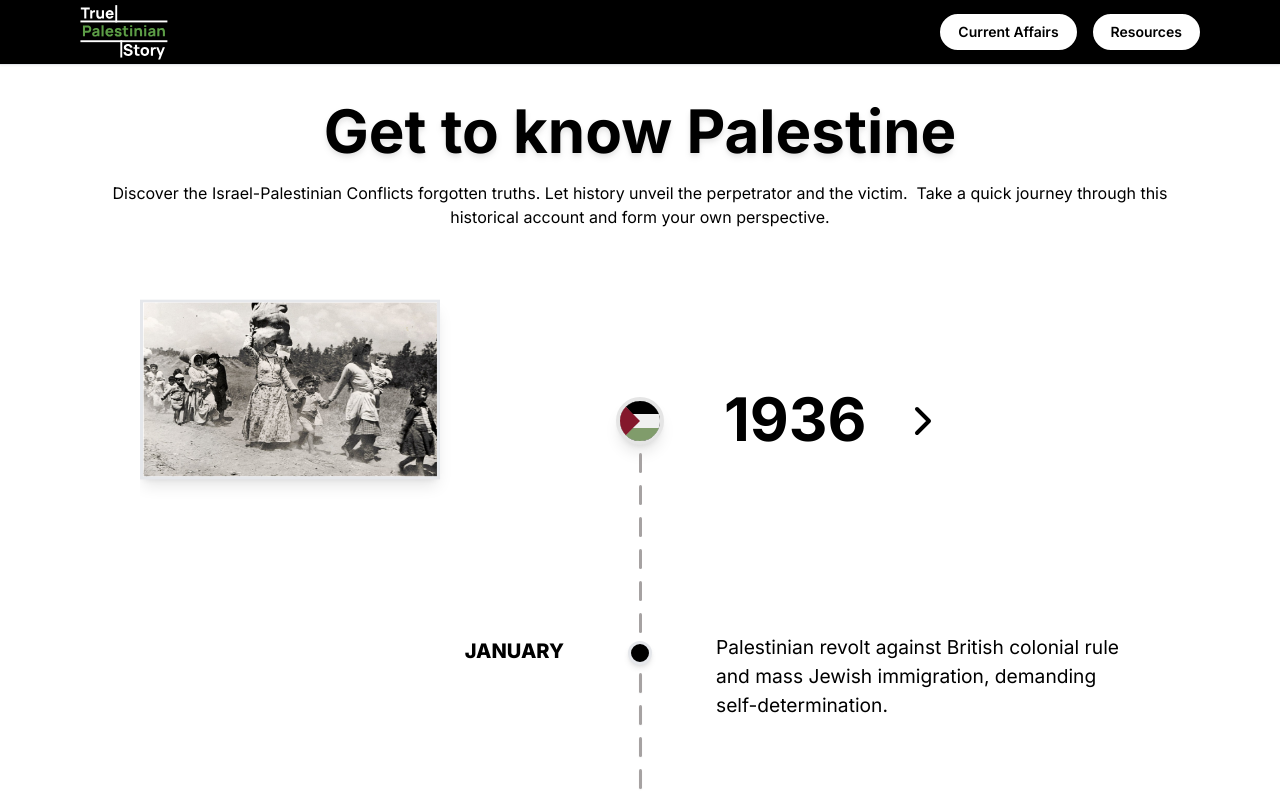
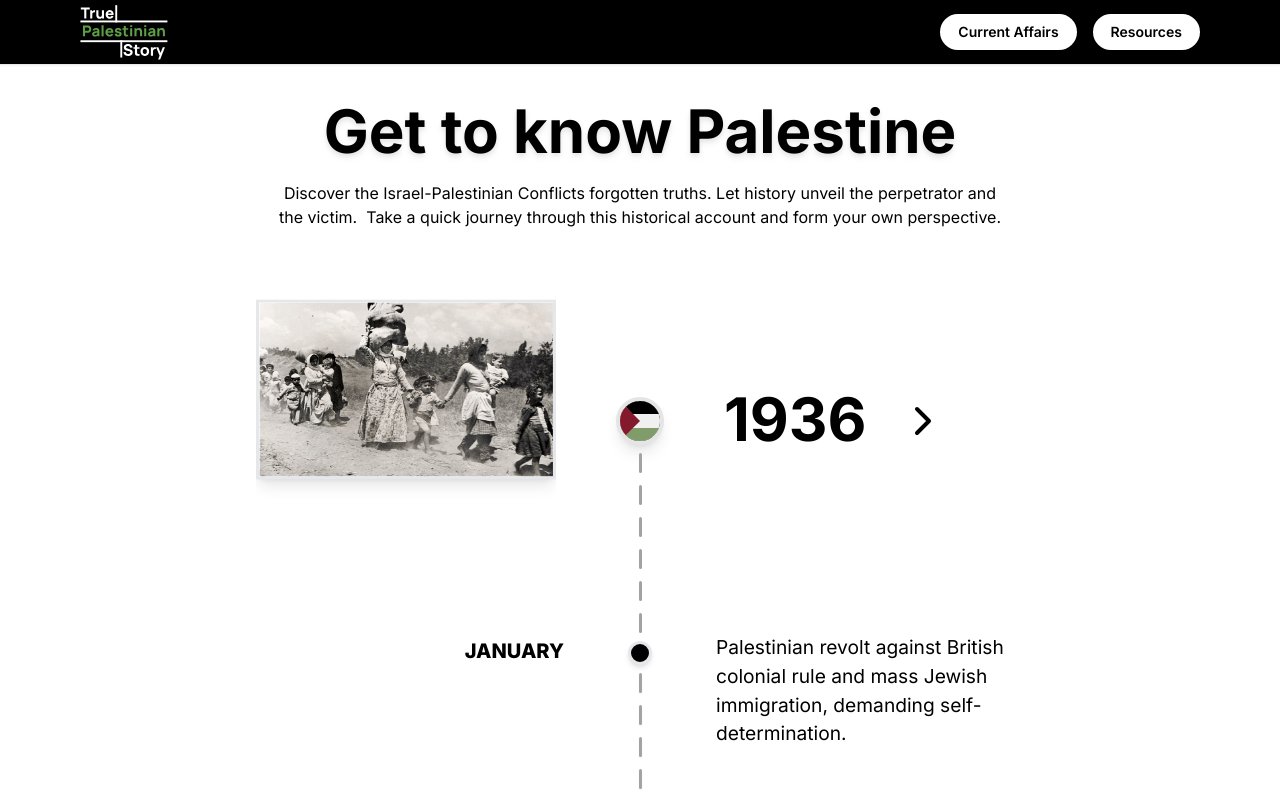
Before and after one commit to prokaryotdev/true-palestinian-story, a Next.js app: page / in a window 1280 px wide. Shown: the top 797 px of the page. Built offline with nearby package versions, Linux system fonts and the light colour scheme.

Commit message:
add max-width to home

```diff
--- a/app/page.tsx
+++ b/app/page.tsx
@@ -2,10 +2,10 @@ import Hero from "@/components/home/hero";
 import Timeline from "@/components/home/timeline";
 const Home = () => {
   return (
-    <>
+    <div className="mx-auto w-full max-w-[768px]">
       <Hero />
       <Timeline />
-    </>
+    </div>
   );
 };
 
```
